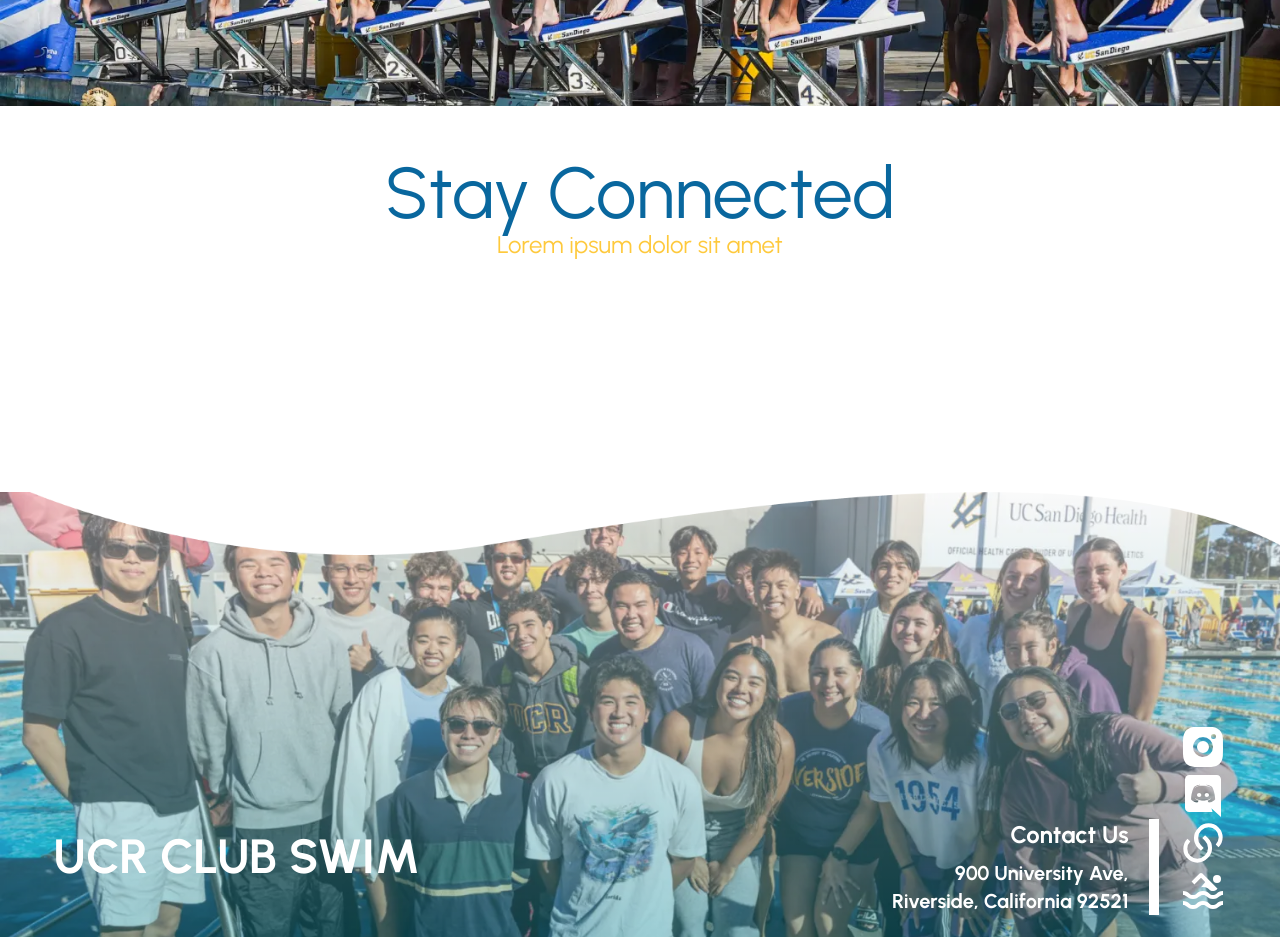
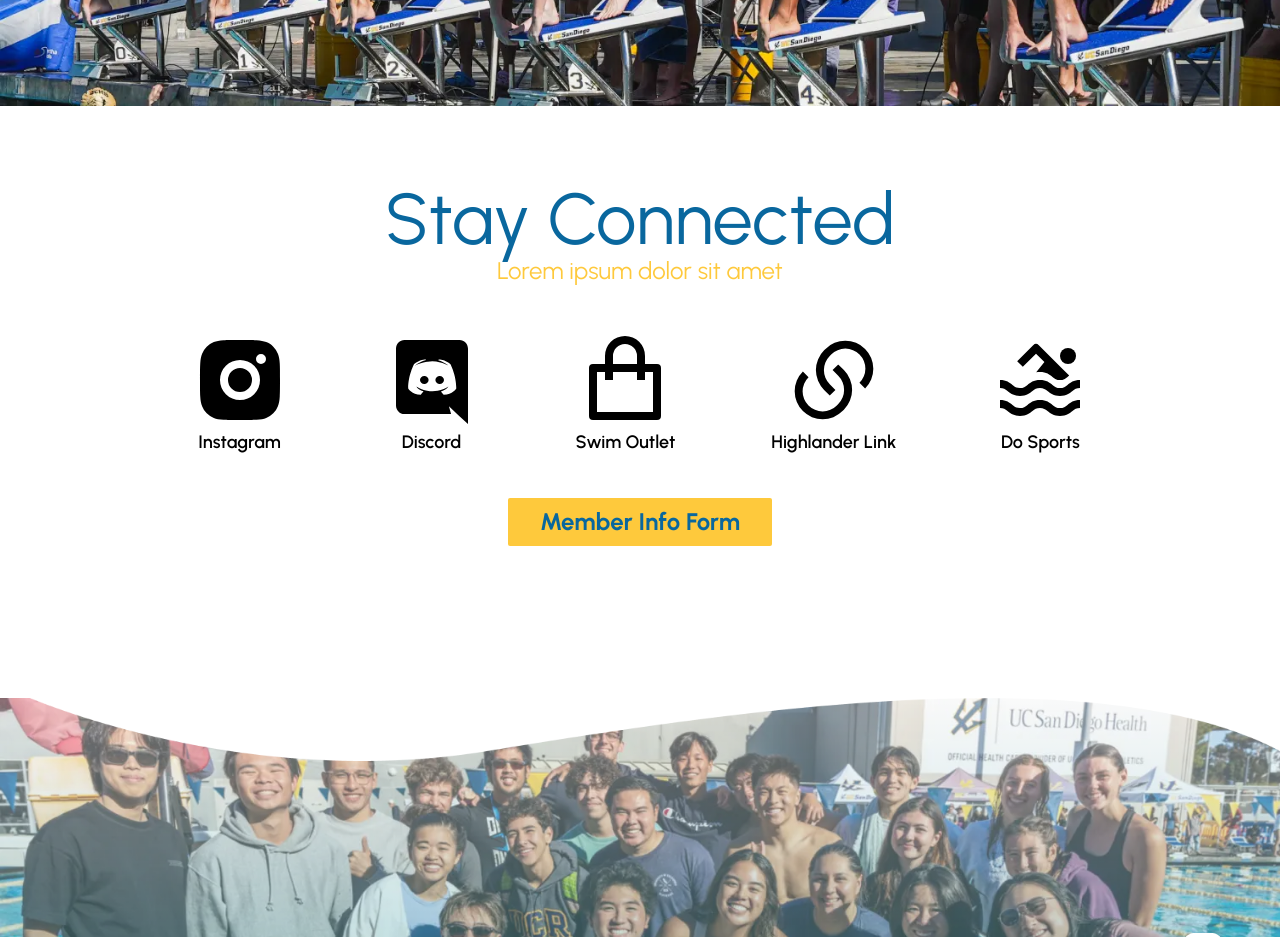
Before and after one commit to acm-ucr/ucr-swim-website, a Next.js app: page / in a window 1280 px wide. Shown: the part 2800-3737 px from the top of the page. Built offline with nearby package versions, Linux system fonts and the light colour scheme.

Commit message:
updated connected

```diff
--- a/src/components/home/Connected.jsx
+++ b/src/components/home/Connected.jsx
@@ -1,12 +1,33 @@
+import { iconLinks } from "../../data/iconLinks";
+import Link from "next/link";
+import Button from "../Button";
+
 const Connected = () => {
   return (
-    <div className="flex items-center flex-col my-[8%]">
+    <div className="flex items-center flex-col mt-[10%]">
       <p className="text-swim-blue-400 md:text-7xl 2xl:text-8xl pt-5">
         Stay Connected
       </p>
       <p className="text-swim-yellow md:text-2xl 2xl:text-3xl">
         Lorem ipsum dolor sit amet
       </p>
+
+      <div className="text-8xl grid grid-flow-col gap-24 justify-center items-center mt-[5%] mb-[2%]">
+        {iconLinks.map((item, index) => (
+          <div key={index} className="flex flex-col items-center">
+            <Link
+              href={item.link}
+              target="_blank"
+              className="hover:text-swim-yellow hover:scale-95 duration-300"
+            >
+              {item.icon}
+            </Link>
+            <p className="text-lg font-semibold">{item.label}</p>
+          </div>
+        ))}
+      </div>
+
+      <Button link="" text="Member Info Form" target="_blank" />
     </div>
   );
 };
--- /dev/null
+++ b/src/data/iconLinks.js
@@ -0,0 +1,35 @@
+import {
+  RiInstagramFill,
+  RiDiscordFill,
+  RiShoppingBagLine,
+  RiLinksFill,
+} from "react-icons/ri";
+import { BiSwim } from "react-icons/bi";
+
+export const iconLinks = [
+  {
+    icon: <RiInstagramFill />,
+    label: "Instagram",
+    link: "https://www.instagram.com/ucrclubswim?igsh=MzRlODBiNWFlZA==",
+  },
+  {
+    icon: <RiDiscordFill />,
+    label: "Discord",
+    link: "https://highlanderlink.ucr.edu/organization/swimclubatucr",
+  },
+  {
+    icon: <RiShoppingBagLine />,
+    label: "Swim Outlet",
+    link: "https://google.com",
+  },
+  {
+    icon: <RiLinksFill />,
+    label: "Highlander Link",
+    link: "https://highlanderlink.ucr.edu/organization/swimclubatucr",
+  },
+  {
+    icon: <BiSwim />,
+    label: "Do Sports",
+    link: "https://recreation.ucr.edu/competitive-sports/do-sports-easy",
+  },
+];
```
